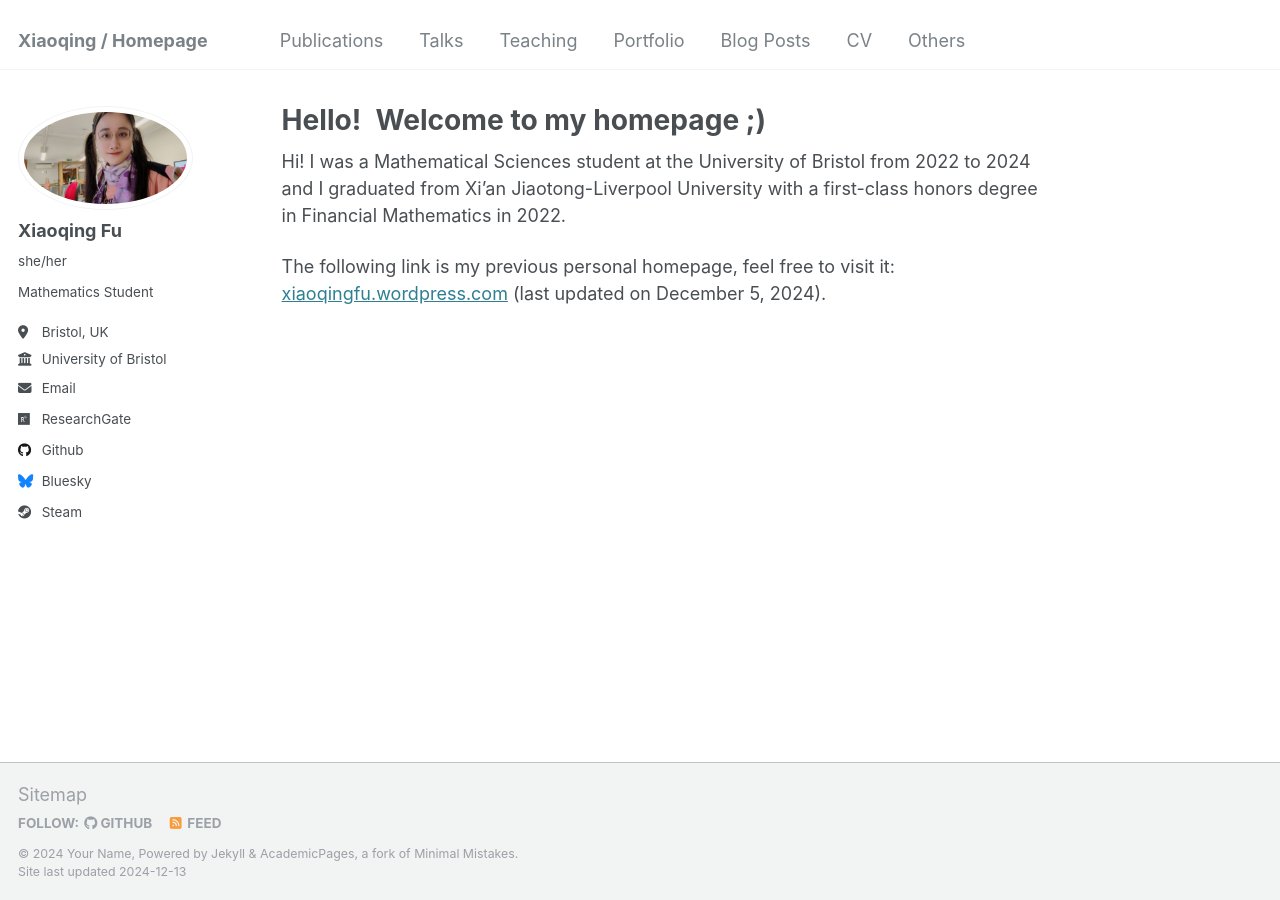
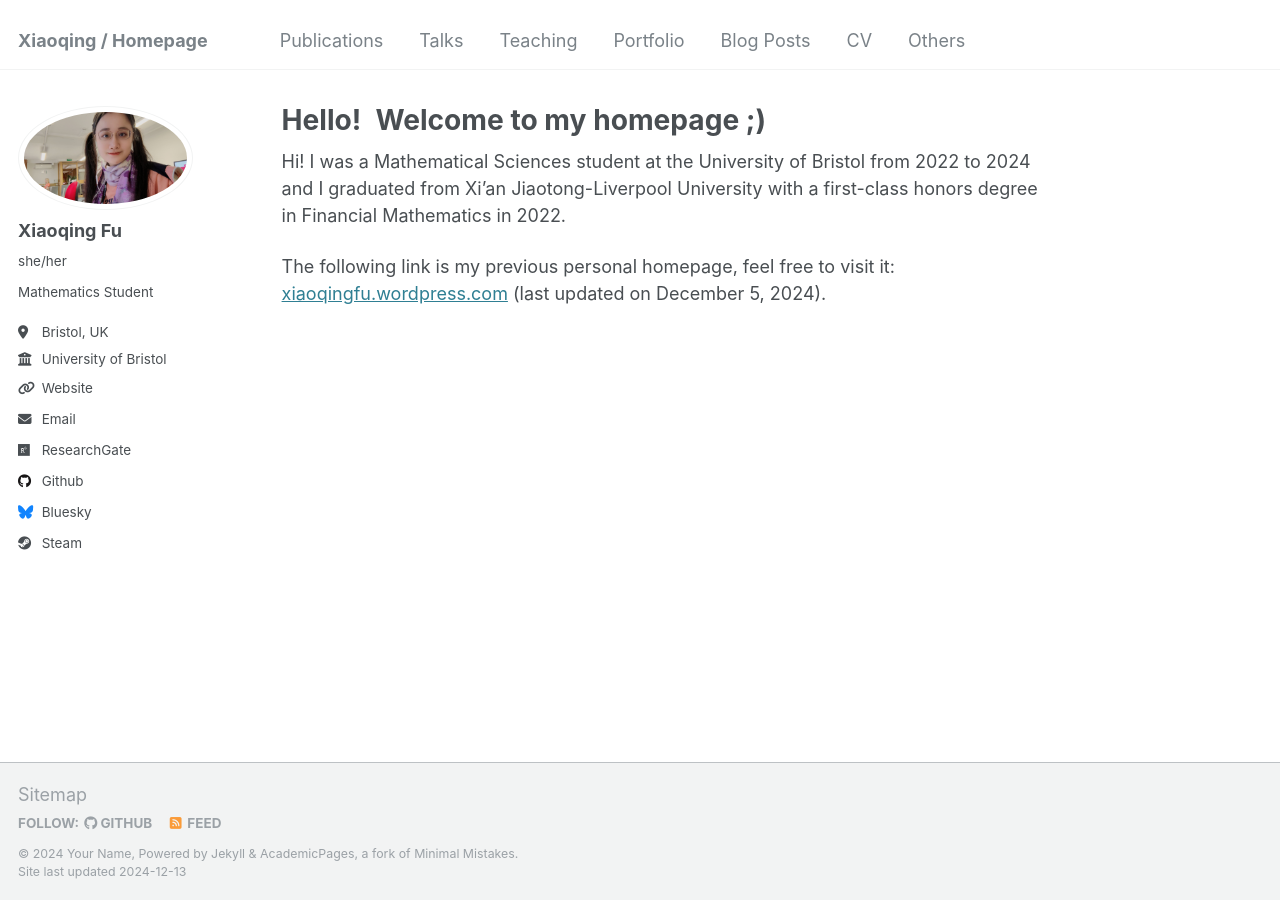
Before and after one commit to XiaoqingFu/xiaoqing_fu.github.io, a Jekyll site: the page built from _pages/about.md, in a window 1280 px wide. Built offline with Jekyll 4.4.1, drawn with Linux system fonts in a browser that asks for light colours.

Commit message:
Update _config.yml

```diff
--- a/_config.yml
+++ b/_config.yml
@@ -12,7 +12,7 @@ title                    : "Xiaoqing / Homepage"
 title_separator          : "-"
 name                     : &name "Your Name"
 description              : &description "personal description"
-url                      : https://academicpages.github.io # the base hostname & protocol for your site e.g. "https://[your GitHub username].github.io"
+url                      : https://xiaoqingfu.github.io # the base hostname & protocol for your site e.g. "https://[your GitHub username].github.io"
 baseurl                  : "" # the subpath of your site, e.g. "/blog"
 repository               : "academicpages/academicpages.github.io"
 
@@ -27,7 +27,7 @@ author:
   bio              : "Mathematics Student"
   location         : "Bristol, UK"
   employer         : "University of Bristol"
-  uri              : # URL
+  uri              : "https://xiaoqingfu.wordpress.com"
   email            : "cytheriafu06@gmail.com"
 
   # Academic websites
```
